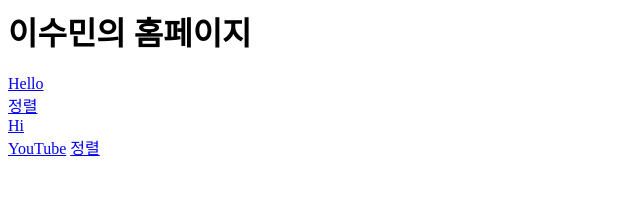
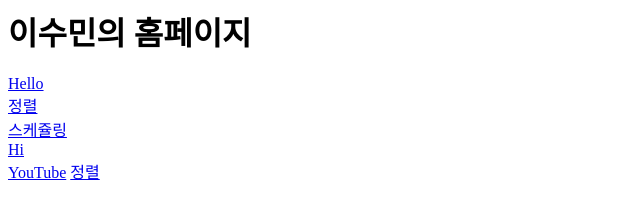
Before and after one commit to soomin92/soomin92.github.io, a plain HTML site: page index.html in a window 1280 px wide. Shown: the whole page, without its empty margins (0-640 px from the left). Drawn offline with Linux system fonts and the light colour scheme.

Commit message:
Update index.html

```diff
--- a/index.html
+++ b/index.html
@@ -7,6 +7,7 @@
     <h1>이수민의 홈페이지</h1>
     <a href="hello.html">Hello</a><br>
     <a href="sort.html">정렬</a><br>
+    <a href="time.html">스케쥴링</a><br>
     <a href="abc/hi.html">Hi</a><br>
     <a href="abc/video.html">YouTube</a>
     <a href="sort.html">정렬</a>
```
